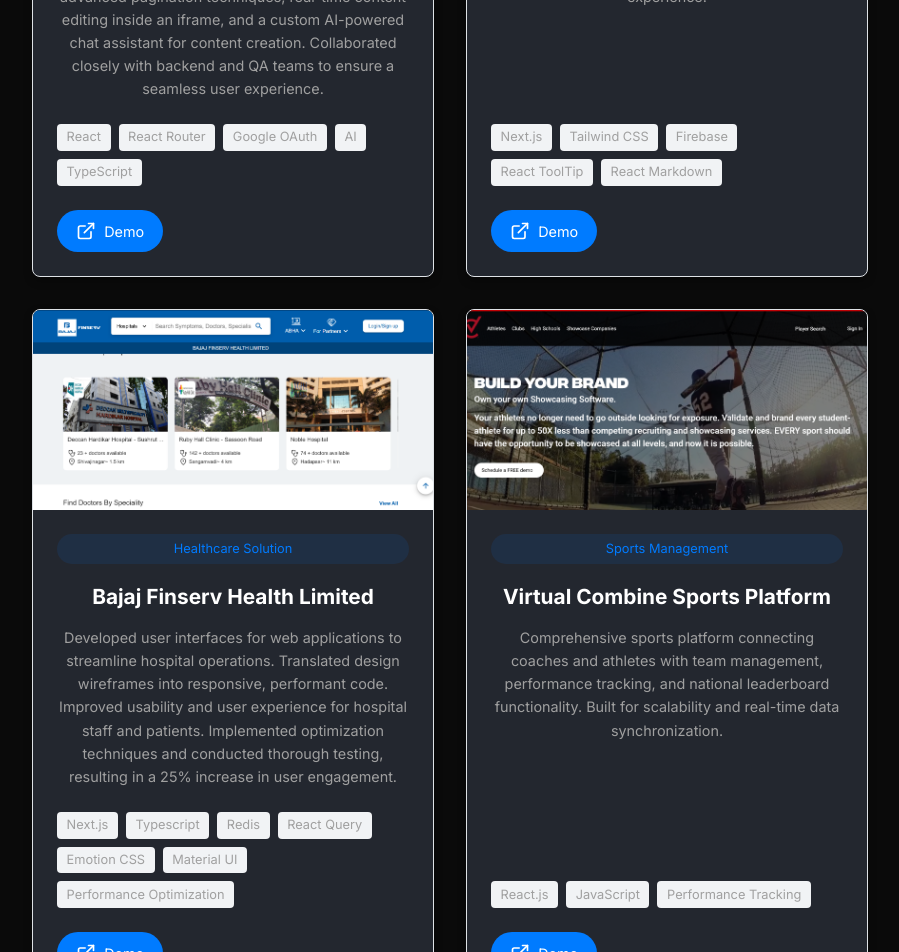
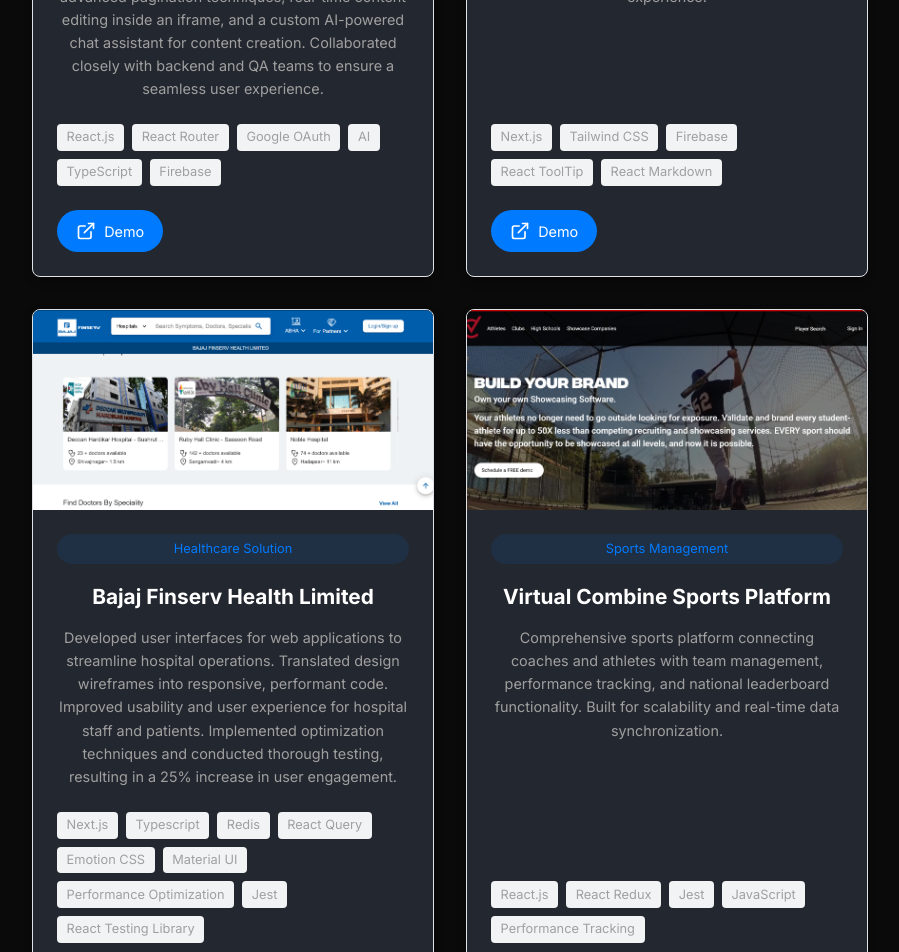
Before and after one commit to rohitkandpal03/portfolio, a React (Vite) app: page / in a window 1280 px wide. Shown: the part 3960-4912 px from the top of the page, without its empty margins (190-1089 px from the left). Built offline with nearby package versions, Linux system fonts and the light colour scheme.

Commit message:
updated the link

```diff
--- a/src/components/Projects/Projects.tsx
+++ b/src/components/Projects/Projects.tsx
@@ -22,13 +22,14 @@
       image: `${import.meta.env.BASE_URL}docs/studioAi.png`,
       category: "AI Content Platform",
       technologies: [
-        "React",
+        "React.js",
         "React Router",
         "Google OAuth",
         "AI",
         "TypeScript",
+        "Firebase",
       ],
-      demoLink: "https://studioai.officeiq.digital",
+      demoLink: "https://studio.officeiq.ai/",
       codeLink: "",
     },
     {
@@ -63,6 +64,8 @@
         "Emotion CSS",
         "Material UI",
         "Performance Optimization",
+        "Jest",
+        "React Testing Library",
       ],
       demoLink: "https://www.bajajfinservhealth.in/hospitals",
       codeLink: "",
@@ -74,7 +77,13 @@
         "Comprehensive sports platform connecting coaches and athletes with team management, performance tracking, and national leaderboard functionality. Built for scalability and real-time data synchronization.",
       image: `${import.meta.env.BASE_URL}docs/virtualCombine.png`,
       category: "Sports Management",
-      technologies: ["React.js", "JavaScript", "Performance Tracking"],
+      technologies: [
+        "React.js",
+        "React Redux",
+        "Jest",
+        "JavaScript",
+        "Performance Tracking",
+      ],
       demoLink: "https://virtualcombine.com",
       codeLink: "",
     },
```
